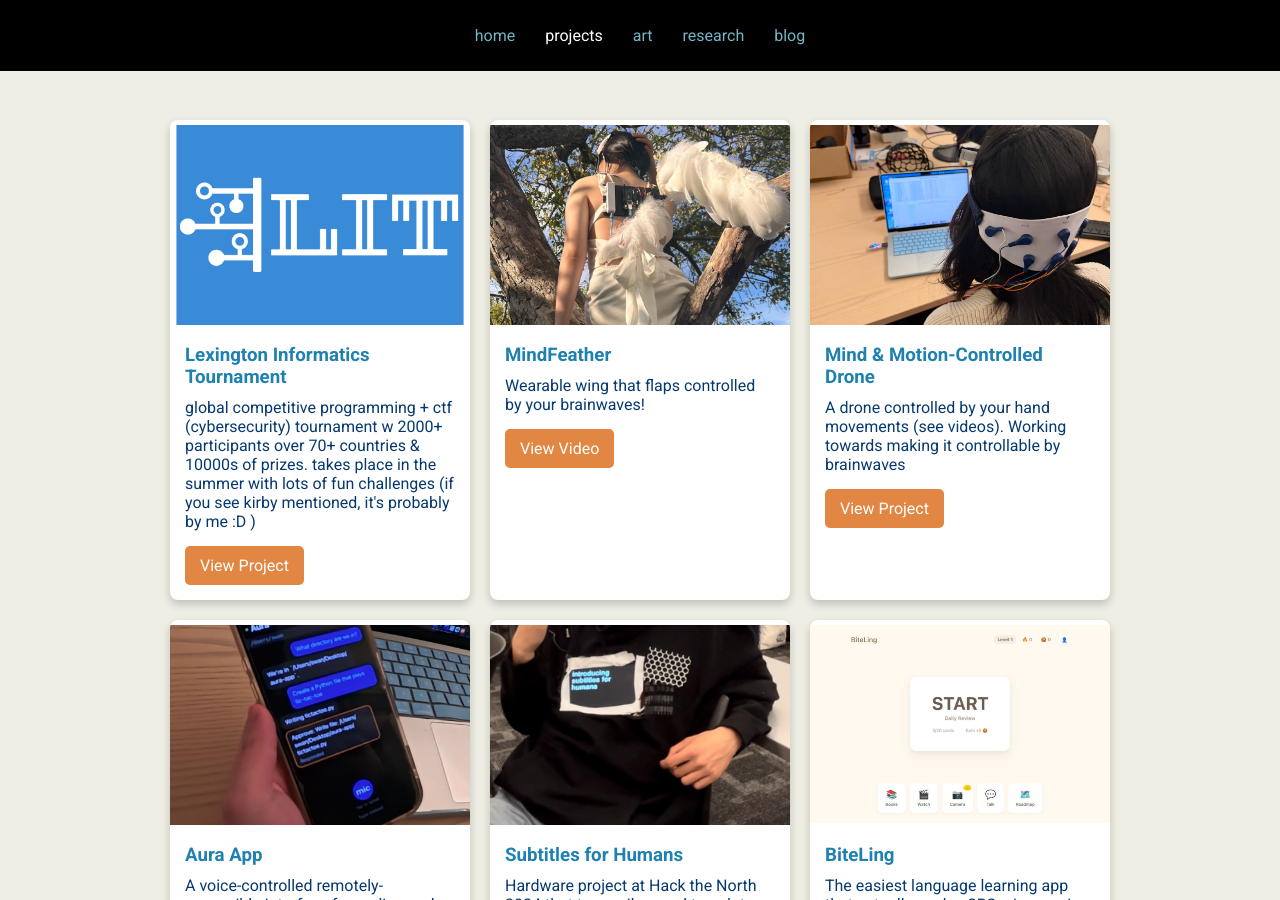
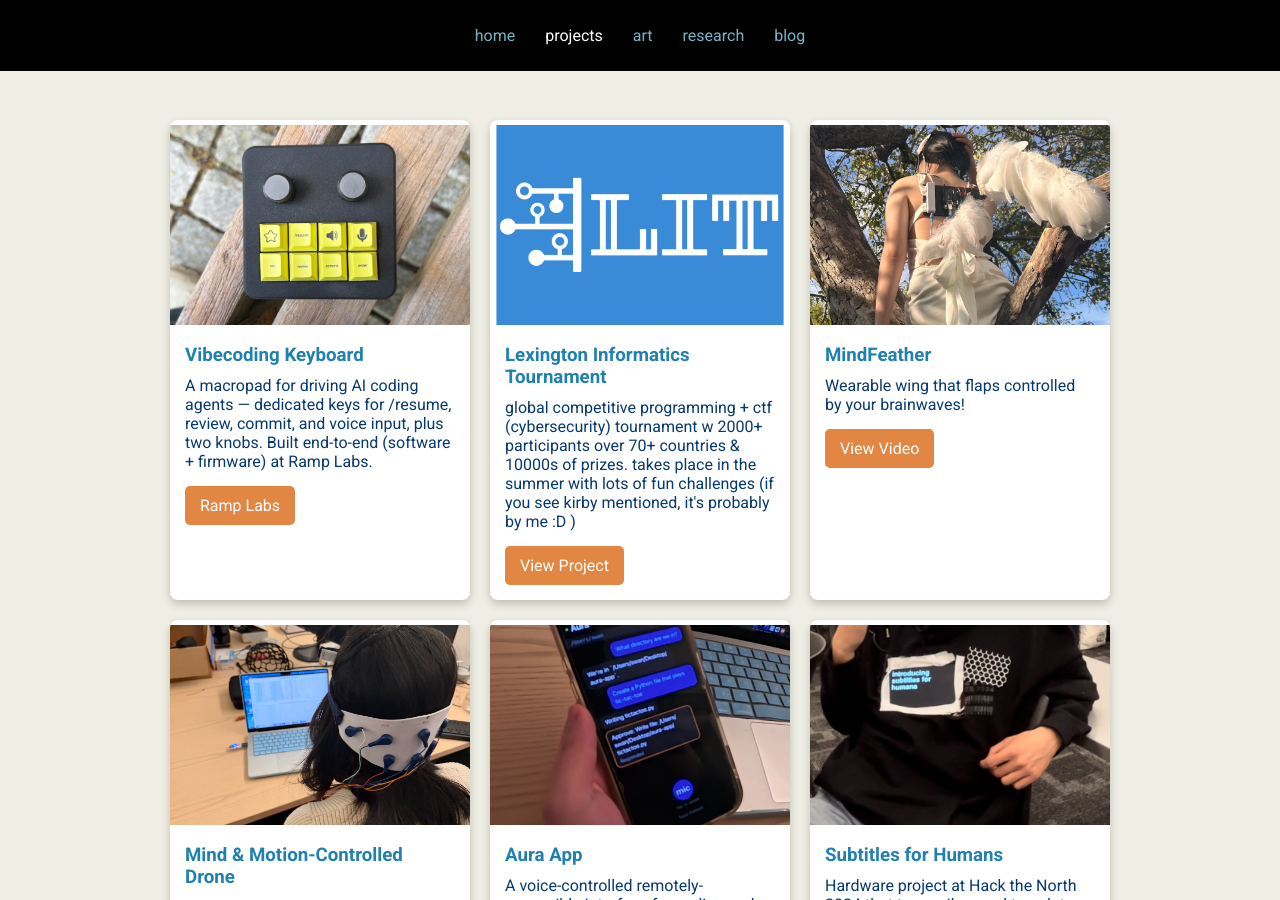
Before and after one commit to swan-07/swan-07.github.io, a Jekyll site: the page built from projects.html, in a window 1280 px wide and 900 px high. Built offline with Jekyll 4.4.1, drawn with Linux system fonts in a browser that asks for light colours.

Commit message:
Add vibecoding keyboard project from Ramp Labs
Co-Authored-By: Claude Fable 5 <noreply@anthropic.com>

```diff
--- a/projects.html
+++ b/projects.html
@@ -3,6 +3,15 @@ layout: default
 title: Projects
 ---
 <div class="card-container">
+    <div class="card">
+      <img src="assets/images/projects/vibecoding-keyboard.webp" alt="Vibecoding keyboard: black macropad with two knobs and yellow keys labeled esc, review, commit, enter, /resume, mic, and speaker" class="card-image">
+      <div class="card-content">
+        <h3 class="card-title">Vibecoding Keyboard</h3>
+        <p class="card-description">A macropad for driving AI coding agents — dedicated keys for /resume, review, commit, and voice input, plus two knobs. Built end-to-end (software + firmware) at Ramp Labs.</p>
+        <a href="https://labs.ramp.com/" class="card-link">Ramp Labs</a>
+      </div>
+    </div>
+
     <div class="card">
       <img src="assets/images/projects/lit.png" alt="LIT" class="card-image">
       <div class="card-content">
```
Also changed, not shown: assets/images/projects/vibecoding-keyboard.webp (added).
